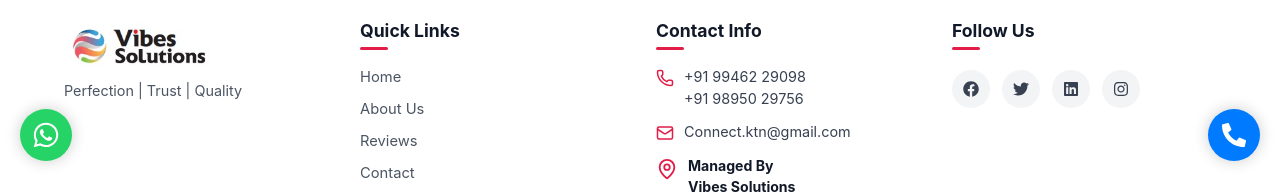
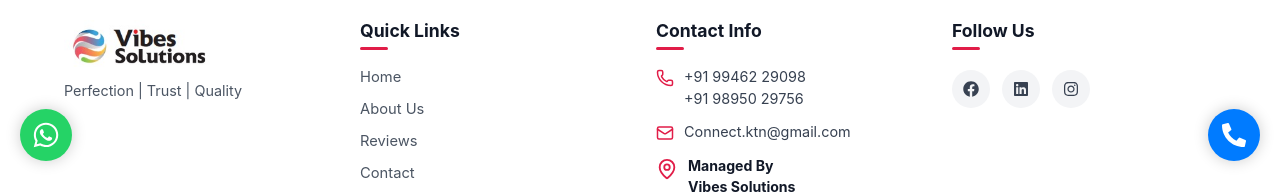
Before and after one commit to sulthansulu8921/companybase, a React (Create React App) app: page / in a window 1280 px wide. Shown: the part 619-813 px from the top of the page. Built offline with nearby package versions, Linux system fonts and the light colour scheme.

Commit message:
Update footer social media links (Instagram, Facebook, LinkedIn)

```diff
--- a/src/components/layout/Footer.jsx
+++ b/src/components/layout/Footer.jsx
@@ -1,7 +1,7 @@
 import React from "react";
 import "../../Footer.css";
 import { Mail, Phone, MapPin } from "lucide-react";
-import { FaFacebook, FaTwitter, FaLinkedin, FaInstagram, FaWhatsapp, FaPhoneAlt } from "react-icons/fa";
+import { FaFacebook, FaLinkedin, FaInstagram, FaWhatsapp, FaPhoneAlt } from "react-icons/fa";
 
 const Footer = ({ setCurrentPage }) => {
   const handleNav = (page) => {
@@ -75,16 +75,13 @@ const Footer = ({ setCurrentPage }) => {
         <div className="footer-section">
           <h4 className="footer-title">Follow Us</h4>
           <div className="footer-socials">
-            <a href="https://facebook.com" target="_blank" rel="noreferrer" aria-label="Facebook">
+            <a href="https://www.facebook.com/profile.php?id=61574164016612" target="_blank" rel="noreferrer" aria-label="Facebook">
               <FaFacebook />
             </a>
-            <a href="https://twitter.com" target="_blank" rel="noreferrer" aria-label="Twitter">
-              <FaTwitter />
-            </a>
-            <a href="https://linkedin.com" target="_blank" rel="noreferrer" aria-label="LinkedIn">
+            <a href="https://www.linkedin.com/in/vibes-solutions-b898481b2" target="_blank" rel="noreferrer" aria-label="LinkedIn">
               <FaLinkedin />
             </a>
-            <a href="https://instagram.com" target="_blank" rel="noreferrer" aria-label="Instagram">
+            <a href="https://www.instagram.com/connectvibes.in/" target="_blank" rel="noreferrer" aria-label="Instagram">
               <FaInstagram />
             </a>
           </div>
```
